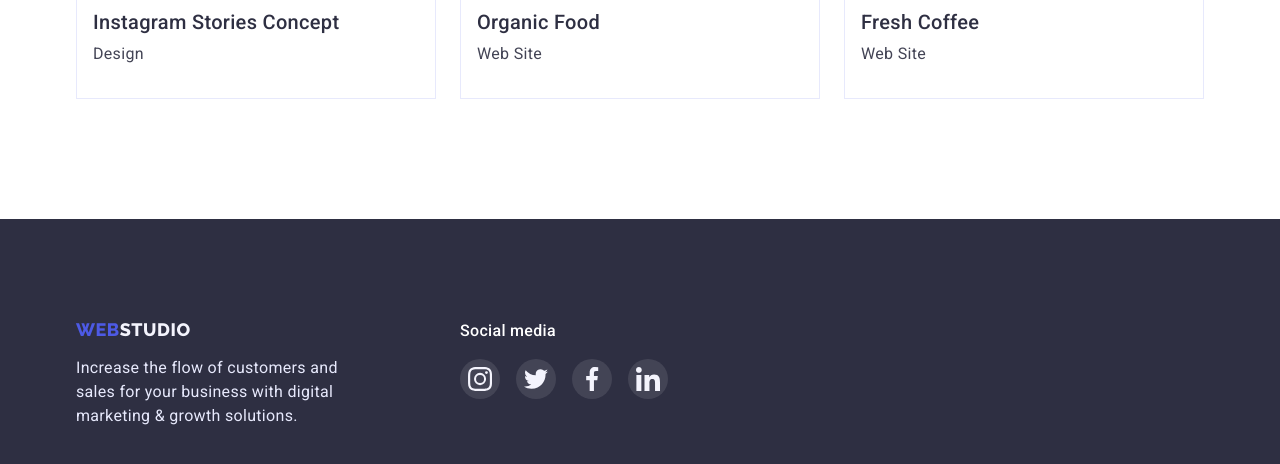
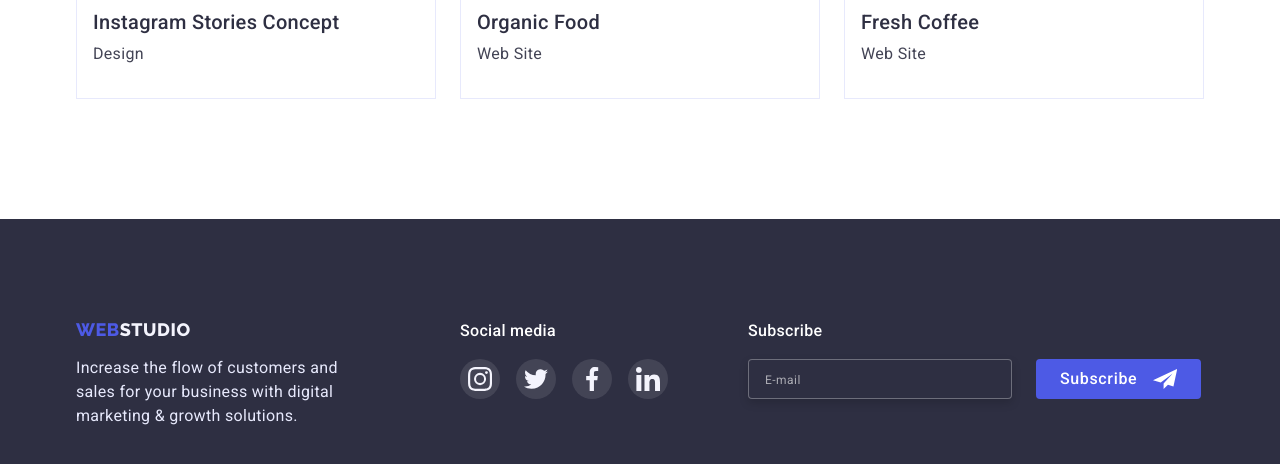
Before and after one commit to Oddyhn/goit82-markup-hw-06, a plain HTML site: page portfolio.html in a window 1280 px wide. Shown: the part 1551-2015 px from the top of the page. Drawn offline with nearby package versions, Linux system fonts and the light colour scheme.

Commit message:
Subscribe adding

```diff
--- a/portfolio.html
+++ b/portfolio.html
@@ -5,7 +5,7 @@
 		<meta http-equiv="X-UA-Compatible" content="IE=edge" />
 		<meta name="viewport" content="width=device-width, initial-scale=1.0" />
 
-		<title>Portfolio_Module-5</title>
+		<title>Portfolio_Module-6</title>
 
 		<link rel="preconnect" href="https://fonts.googleapis.com" />
 		<link rel="preconnect" href="https://fonts.gstatic.com" crossorigin />
@@ -268,6 +268,13 @@
 						</li>
 					</ul>
 				</div>
+				<div class="subscribe-box">
+					<p class="subscribe-header">Subscribe</p>
+					<div class="user-subscribe">
+						<input name="subscribe-mail" class="subscribe-mail" type="email" placeholder="E-mail" />
+						<button type="submit" class="subscribe-btn">Subscribe</button>
+					</div>
+				</div>
 			</div>
 		</footer>
 	</body>
```
